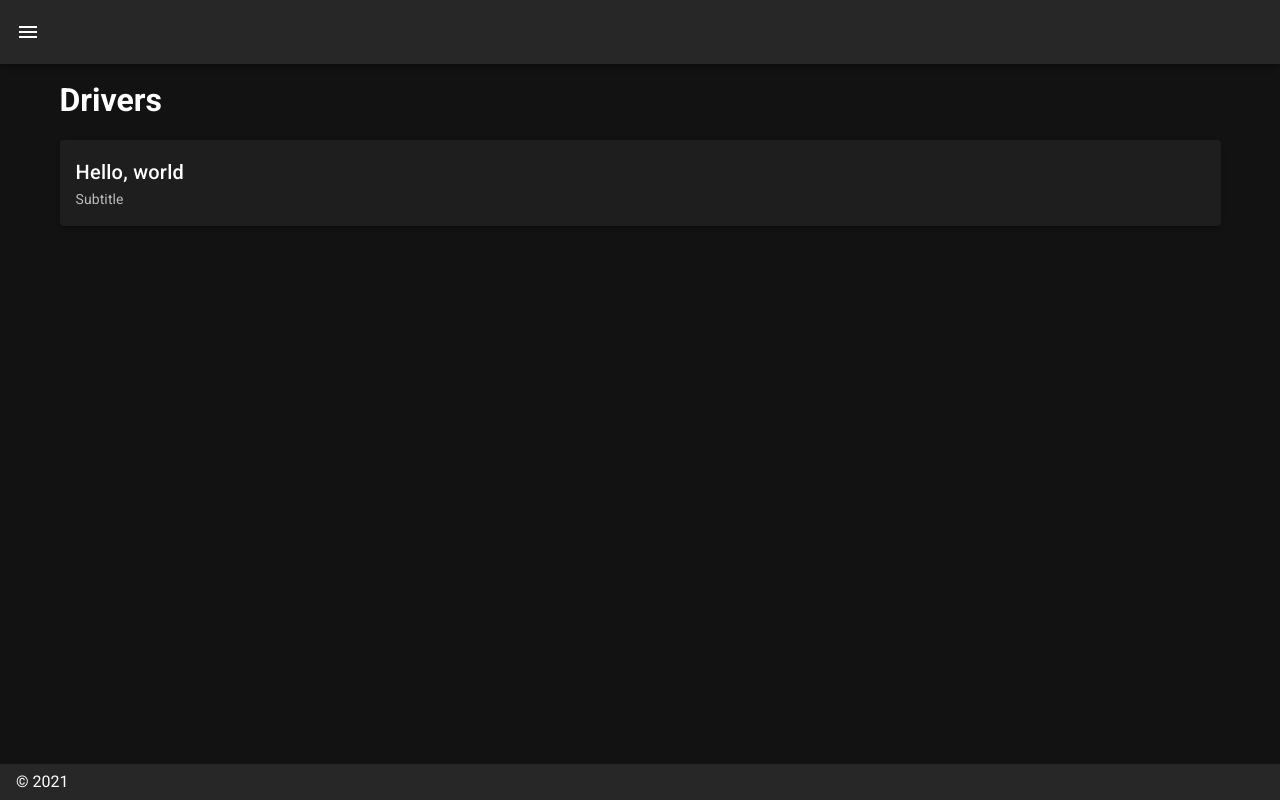
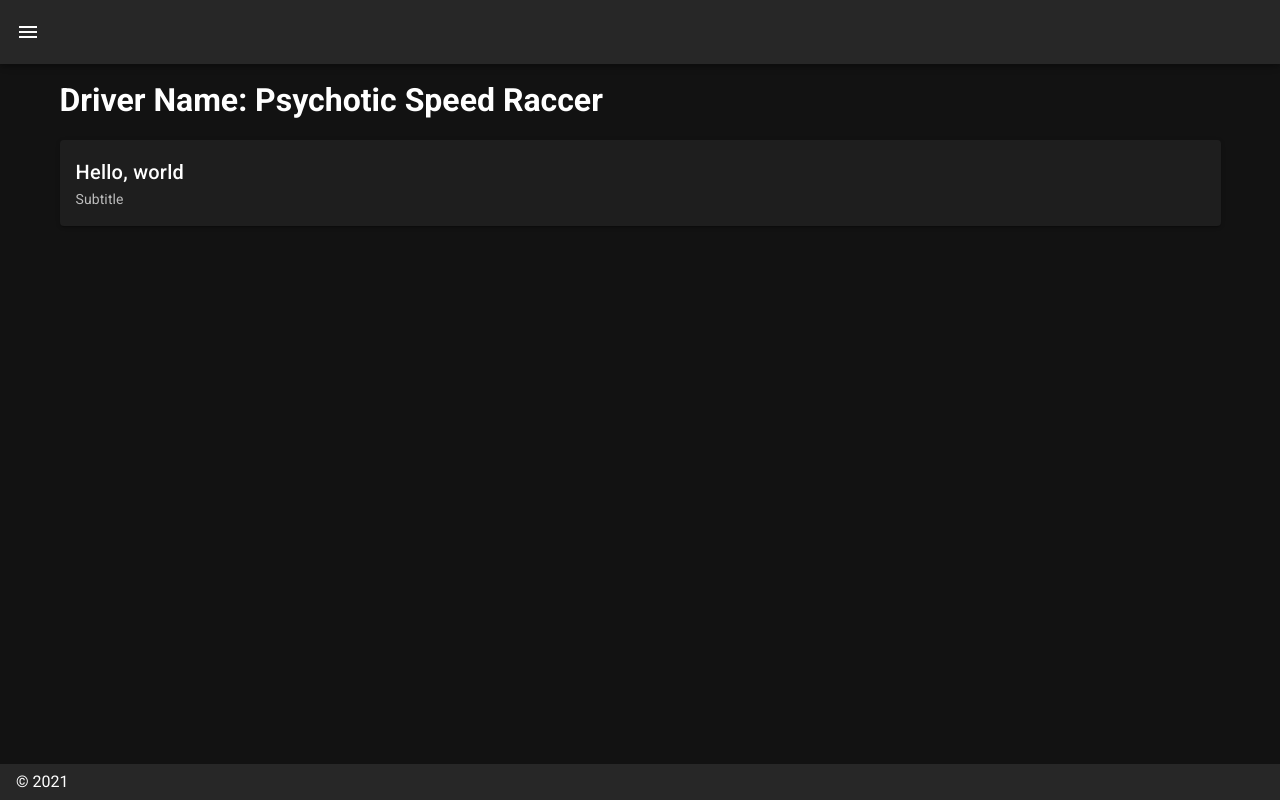
Before and after one commit to PilarCha/Delivery-Service, a Nuxt app: page /drivers/1 in a window 1280 px wide. Built offline with nearby package versions, Linux system fonts and the light colour scheme.

Commit message:
specific driver can be pulled now

```diff
--- a/pages/drivers/_driver_id.vue
+++ b/pages/drivers/_driver_id.vue
@@ -1,6 +1,6 @@
 <template>
   <div class="">
-    <h1 class="mb-4">Drivers</h1>
+    <h1 class="mb-4">Driver Name: {{ driverId.name }}</h1>
     <section>
       <v-card>
         <v-card-title> Hello, world </v-card-title>
@@ -12,6 +12,12 @@
 
 <script>
 export default {
+  computed: {
+    driverId () {
+      let driverId = this.$route.params.driver_id;
+      return this.$store.state.drivers.data.find(driver => driver.driver_id == driverId)
+    }
+  }
 }
 </script>
 
```
